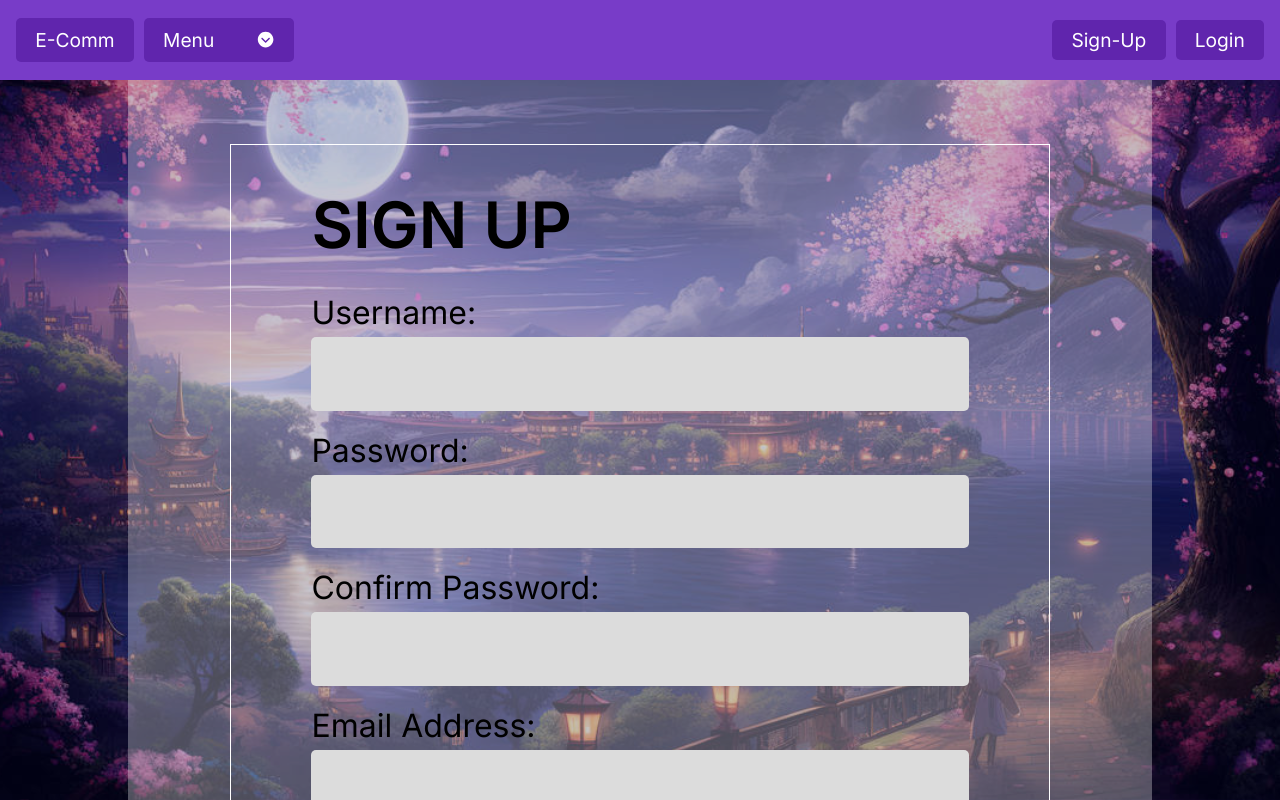
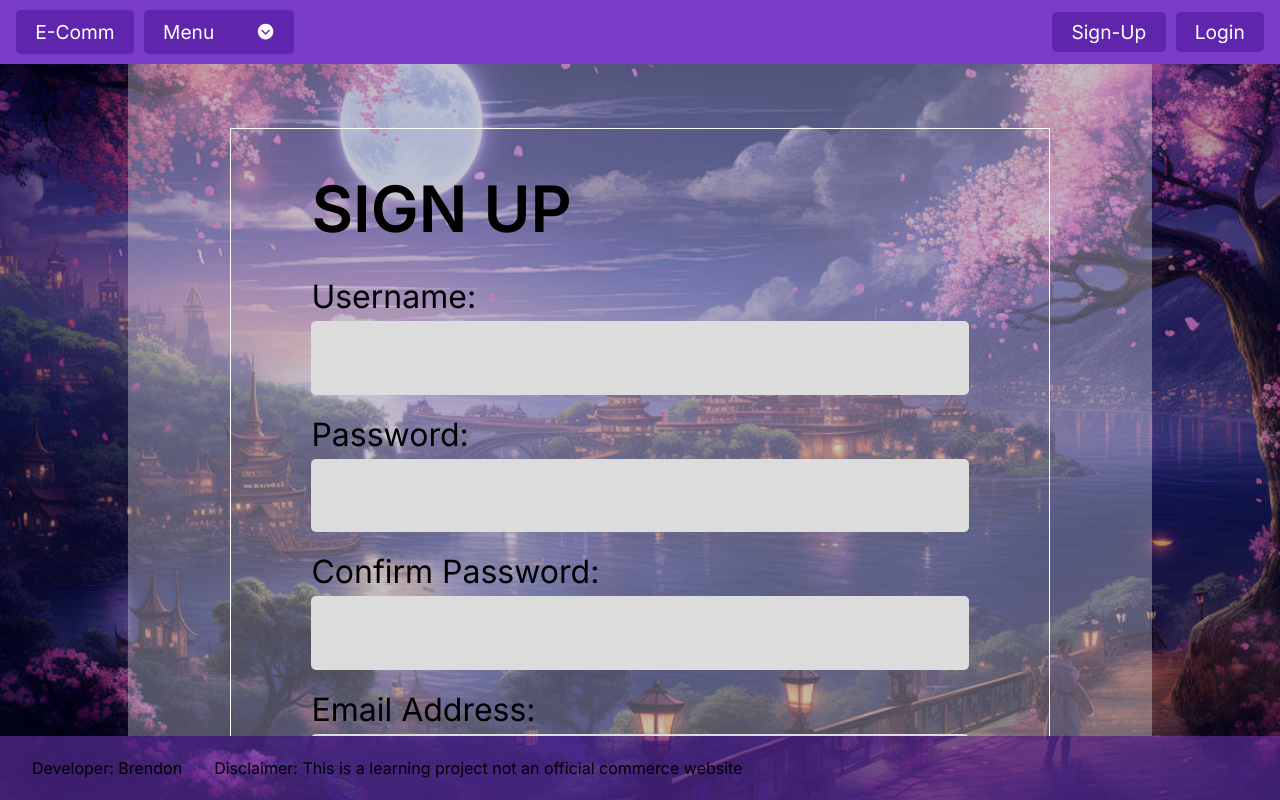
Before and after one commit to bluicien/E-Commerce-App, a Next.js app in the folder view/: page /users/signup in a window 1280 px wide. Shown: the top 800 px of the page. Built offline with nearby package versions, Linux system fonts and the light colour scheme; no server answers.

Commit message:
fixed login page css sizing and added custom scroll bar for products page

```diff
--- a/view/src/app/globals.css
+++ b/view/src/app/globals.css
@@ -20,7 +20,6 @@
   box-sizing: border-box;
 }
 
-
 body {
   margin: 0px;
   height: 100vh;
@@ -31,6 +30,7 @@ body {
   -ms-background-size: cover;
   -o-background-size: cover;
   background-size: cover;
+  overflow-y: hidden;
   /* background: linear-gradient(
       to bottom,
       transparent,
@@ -43,11 +43,22 @@ body {
   background: rgba(0, 1, 59, 0.322) repeat-y;
   background-size: cover;
   min-height: 100%;
+  display: flex;
+  flex-direction: column;
 }
 
-#bgLayer > div {
-  height: 100vh;
+
+/* body::-webkit-scrollbar-track {
+  background-color: blueviolet;
 }
+
+body::-webkit-scrollbar-thumb {
+  background: #888;
+}
+
+body::-webkit-scrollbar-thumb:hover {
+  background: #555;
+} */
 
 @layer utilities {
   .text-balance {
--- a/view/src/app/layout.js
+++ b/view/src/app/layout.js
@@ -16,13 +16,13 @@ export default function RootLayout({ children }) {
   return (
     <html lang="en">
       <body className={inter.className}>
-        <StoreProvider>
           <div id="bgLayer">
-                <Navbar />
-                {children}
-                <Footer />
+            <StoreProvider>
+              <Navbar />
+              {children}
+              <Footer />
+            </StoreProvider>
           </div>
-        </StoreProvider>
       </body>
     </html>
   );
--- a/view/src/app/users/login/page.jsx
+++ b/view/src/app/users/login/page.jsx
@@ -62,7 +62,8 @@ export default function Login() {
                     name="username"
                     onChange={handleKeystroke}
                     value={login.username}
-                    required />
+                    required
+                />
                 <label htmlFor="password">Password: </label>
                 <input
                     type="password"
@@ -70,7 +71,8 @@ export default function Login() {
                     name="password"
                     onChange={handleKeystroke}
                     value={login.password}
-                    required />
+                    required
+                />
                 <button type='submit'>Login</button>
             </form>
         </section>
--- a/view/src/app/users/users.module.css
+++ b/view/src/app/users/users.module.css
@@ -1,9 +1,14 @@
 .userPage {
     width: 80%;
-    height: 100%;
-    margin: 0 auto;
-    padding-top: 4rem;
+    height: 84vh;
+    margin: auto;
+    padding: 4rem 0;
     background: rgba(255, 255, 255, 0.3);
+    overflow-y: scroll;
+}
+
+.userPage::-webkit-scrollbar {
+    display: none;
 }
 
 @media screen and (min-width: 1600px) {
--- a/view/src/components/Footer/Footer.module.css
+++ b/view/src/components/Footer/Footer.module.css
@@ -1,11 +1,10 @@
 .footer {
+    /* justify-self: flex-end; */
     display: flex;
     flex-direction: row;
     justify-content: left;
     align-items: center;
-    position: relative;
-    bottom: 0px;
-    height: 3rem;
+    height: 8vh;
     width: 100%;
     background-color:rgba(120, 60, 200, 0.5);
 }
--- a/view/src/components/Navbar/Navbar.module.css
+++ b/view/src/components/Navbar/Navbar.module.css
@@ -1,5 +1,5 @@
 .header {
-    height: 5rem;
+    height: 8vh;
 }
 
 .navBar {
@@ -50,7 +50,6 @@ button.dropBtn {
     overflow: hidden;
 }
 
-
 .dropdown .dropBtn {
     font-size: 1.2rem;
     font-family: inherit;
@@ -66,6 +65,9 @@ button.dropBtn {
 .navBar a:hover, .dropdown:hover .dropBtn {
     background-color: rgb(232, 214, 255);
     color: black;
+}
+
+.dropdown:hover .dropBtn {
     border-bottom-left-radius: 0px;
     border-bottom-right-radius: 0px;
 }
--- a/view/tailwind.config.js
+++ b/view/tailwind.config.js
@@ -14,5 +14,28 @@ module.exports = {
         },
       },
     },
-    plugins: [],
+    plugins: [
+      function ({addUtilities}) {
+        const newUtilities = {
+          "scrollbar-thin" : {
+            scrollbarWidth: "thin",
+            scrollbarColor: "rbg(31, 29, 29) white"
+          },
+          ".scrollbar-webkit": {
+            "&::-webkit-scrollbar": {
+              width: "10px"
+            },
+            "&::-webkit-scrollbar-track": {
+              color: "white"
+            },
+            "&::-webkit-scrollbar-thumb": {
+              backgroundColor: "rbg(31, 41, 55)",
+              borderRadius: "20px",
+              border: "1px solid white"
+            },
+          }
+        }
+        addUtilities(newUtilities, ["responsive", "hover"])
+      }
+    ],
   };
```
Also changed, not shown: view/src/app/products/page.module.css (+22 -3 lines), 1 other file (tests, documents, lock files or other folders).
